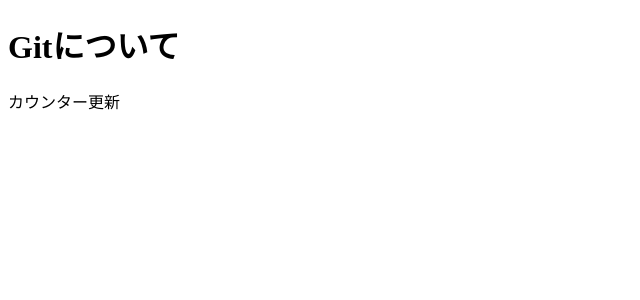
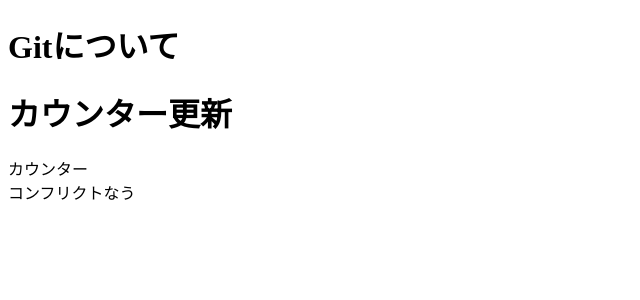
Before and after one commit to yakuto15/my-vue-app-2, a Vue app: page / in a window 1280 px wide. Shown: the top 300 px of the page, without its empty margins (0-640 px from the left). Built offline with nearby package versions, Linux system fonts and the light colour scheme.

Commit message:
コンフリクト

```diff
--- a/src/components/Counter.vue
+++ b/src/components/Counter.vue
@@ -1,3 +1,7 @@
 <template>
-    <div>カウンター更新</div>
+    <div>
+        <h1>カウンター更新</h1>
+        <div>カウンター</div>
+        <div>コンフリクトなう</div>
+    </div>
 </template>
```
